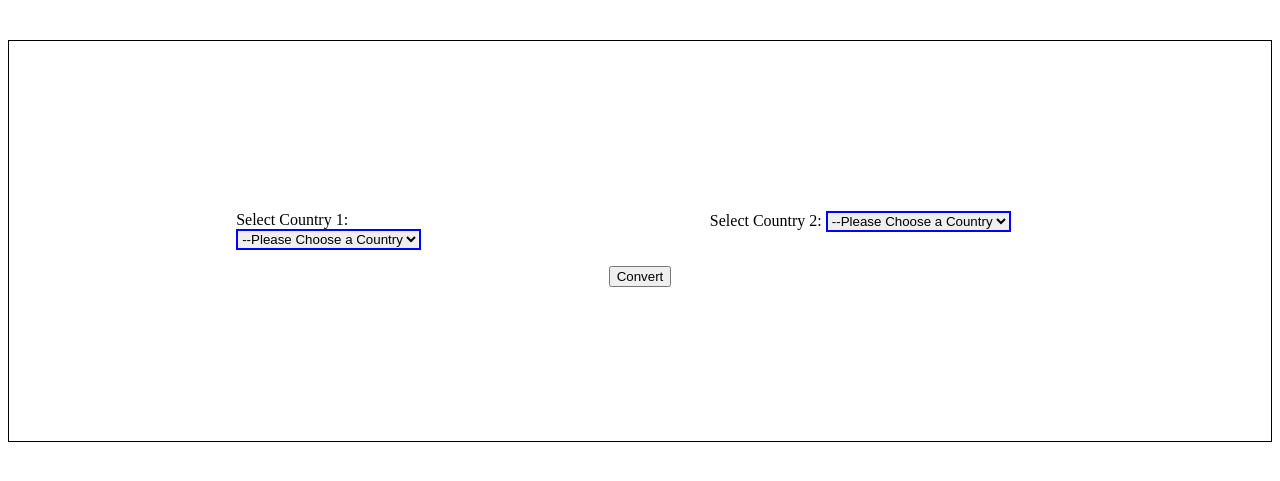
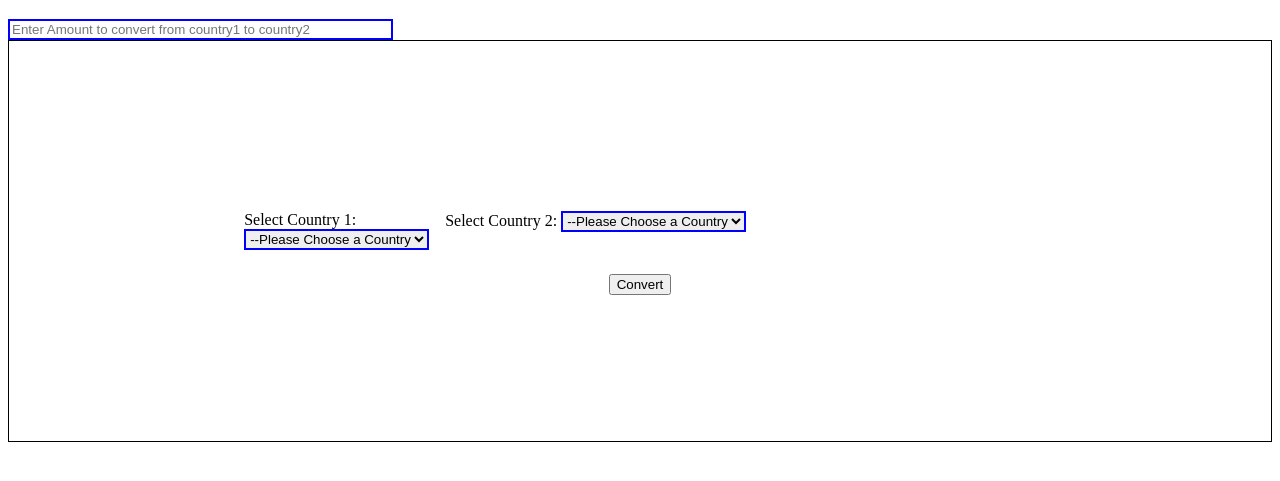
Before and after one commit to abhishek-aringale-bbi/JavascriptTraining, a plain HTML site: page js_assesment/Ass6_RestCountries/index.html in a window 1280 px wide. Shown: the part 61-542 px from the top of the page. Drawn offline with Linux system fonts and the light colour scheme; no server answers.

Commit message:
Update style.css

```diff
--- a/js_assesment/Ass6_RestCountries/style.css
+++ b/js_assesment/Ass6_RestCountries/style.css
@@ -1,5 +1,5 @@
 .container {
-    display:flex;
+  display: flex;
   flex-direction: column;
   border: 1px solid black;
   /* width: 70%; */
@@ -8,26 +8,24 @@
   height: 50vh;
 }
 
-.first{
+.first {
   display: flex;
-    justify-content: space-between;
+  justify-content: space-betweān;
   width: 94%;
   /* align-items: center; */
   max-width: 64%;
 }
 
-.c select, #amount{
+.c select,
+#amount {
   border: 2px solid blue;
 }
-.c{
-    width: 334px ;
+.c {
+  margin: 8px;
 }
-#amount{
-    position: relative;
-    left: -96%;
-
+#amount {
 }
-#country1{
+#country1 {
   display: flex;
   flex-direction: column;
 }
```
Lines whose indentation alone changed are shown as unchanged.
